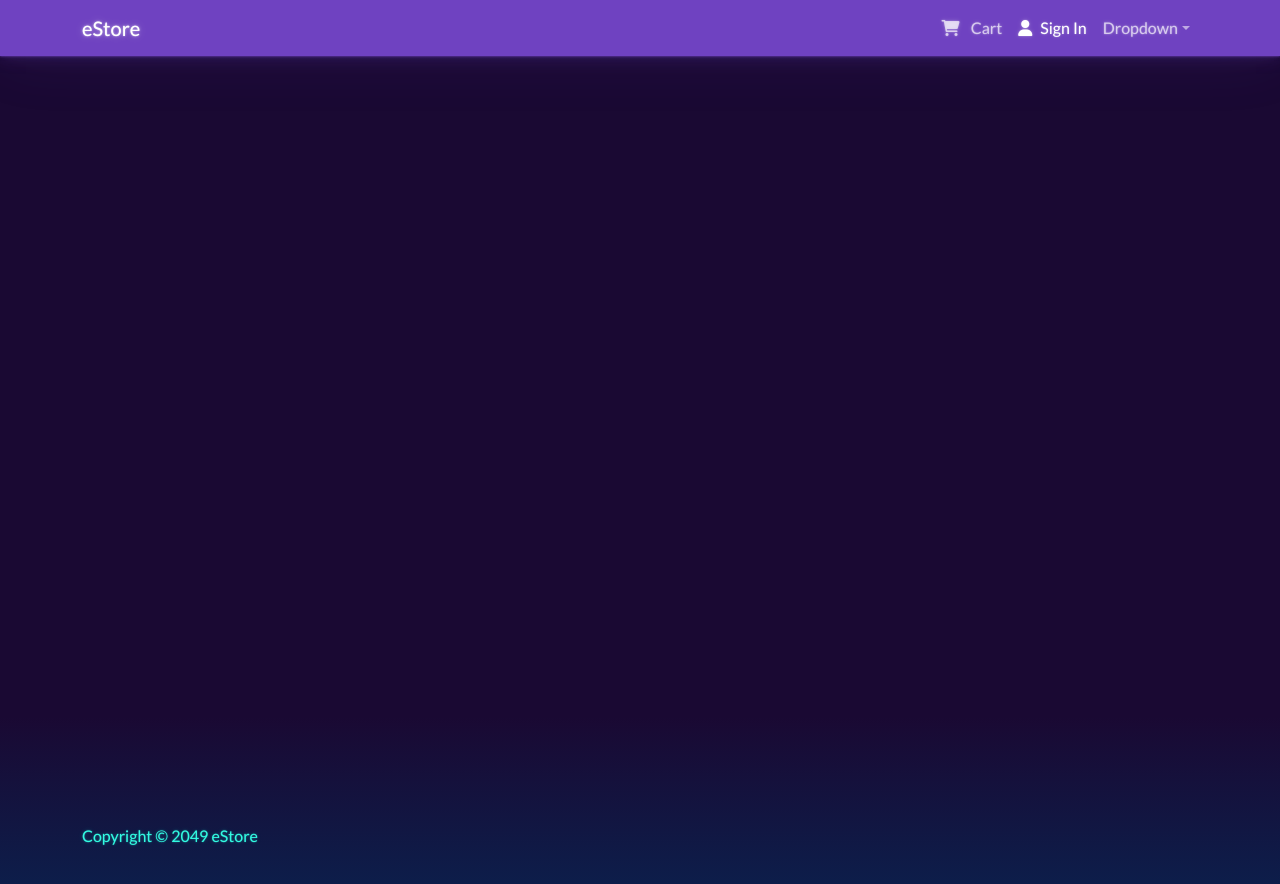
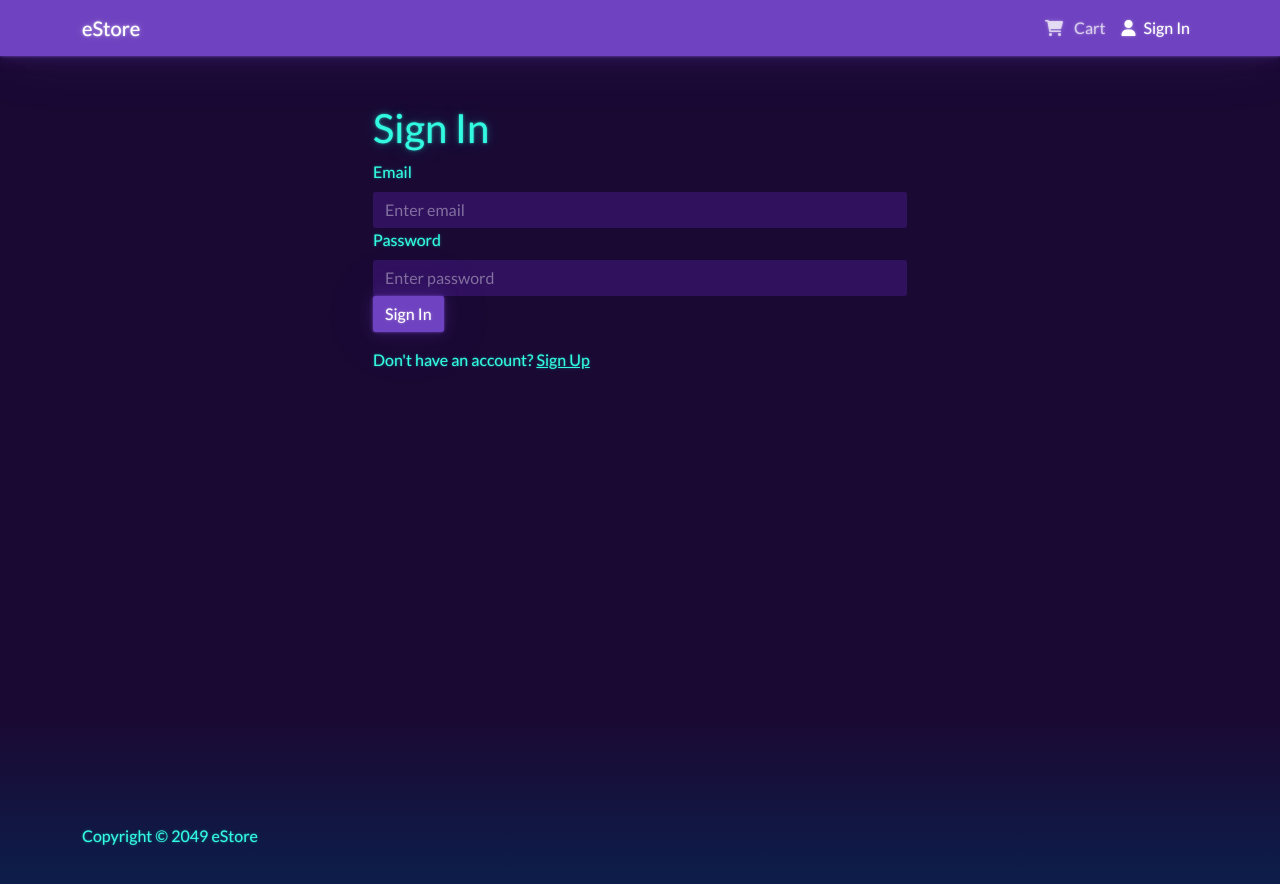
Before and after one commit to tiaan-jonker/eStore-App, a React (Create React App) app in the folder client/: page /login in a window 1280 px wide. Shown: the top 884 px of the page. Built offline with nearby package versions, Linux system fonts and the light colour scheme.

Commit message:
Login and logout UI

```diff
--- a/client/src/App.jsx
+++ b/client/src/App.jsx
@@ -6,6 +6,7 @@ import HomePage from './pages/HomePage'
 import ProductPage from './pages/ProductPage'
 import CartPage from './pages/CartPage'
 import Footer from './components/Footer'
+import LoginPage from './pages/LoginPage'
 
 const App = () => {
   return (
@@ -14,10 +15,11 @@ const App = () => {
       <main className='py-5'>
         <Container>
           <Routes>
-            <Route path='/' element={<HomePage />} exact />
+            <Route path='/login' element={<LoginPage />} />
             <Route path='/product/:id' element={<ProductPage />} />
             <Route path='/cart' element={<CartPage />} />
             <Route path='/cart/:id' element={<CartPage />} />
+            <Route path='/' element={<HomePage />} exact />
           </Routes>
         </Container>
       </main>
--- /dev/null
+++ b/client/src/actions/userActions.js
@@ -0,0 +1,47 @@
+import axios from 'axios'
+import {
+  USER_LOGIN_REQ,
+  USER_LOGIN_SUCCESS,
+  USER_LOGIN_FAIL,
+  USER_LOGOUT,
+} from '../constants/userConstants'
+
+export const login = (email, password) => async (dispatch) => {
+  try {
+    dispatch({
+      type: USER_LOGIN_REQ,
+    })
+
+    const config = {
+      headers: {
+        'Content-Type': 'application/json',
+      },
+    }
+
+    const { data } = await axios.post(
+      '/api/v1/users/login',
+      { email, password },
+      config
+    )
+
+    dispatch({
+      type: USER_LOGIN_SUCCESS,
+      payload: data,
+    })
+
+    localStorage.setItem('userInfo', JSON.stringify(data))
+  } catch (error) {
+    dispatch({
+      type: USER_LOGIN_FAIL,
+      payload:
+        error.response && error.response.data.message
+          ? error.response.data.message
+          : error.message,
+    })
+  }
+}
+
+export const logout = () => (dispatch) => {
+  localStorage.removeItem('userInfo')
+  dispatch({ type: USER_LOGOUT })
+}
--- /dev/null
+++ b/client/src/components/FormCont.jsx
@@ -0,0 +1,16 @@
+import React from 'react'
+import { Container, Row, Col } from 'react-bootstrap'
+
+const FormCont = ({ children }) => {
+  return (
+    <Container>
+      <Row className='justify-content-md-center'>
+        <Col xs={12} md={6}>
+          {children}
+        </Col>
+      </Row>
+    </Container>
+  )
+}
+
+export default FormCont
--- a/client/src/components/Header.jsx
+++ b/client/src/components/Header.jsx
@@ -1,8 +1,18 @@
 import React from 'react'
+import { useDispatch, useSelector } from 'react-redux'
 import { Container, Nav, Navbar, NavDropdown } from 'react-bootstrap'
 import { LinkContainer } from 'react-router-bootstrap'
+import { logout } from '../actions/userActions'
 
 const Header = () => {
+  const dispatch = useDispatch()
+  const userLogin = useSelector((state) => state.userLogin)
+  const { userInfo } = userLogin
+
+  const handleLogout = () => {
+    dispatch(logout())
+  }
+
   return (
     <header>
       <Navbar bg='primary' variant='dark' expand='lg' collapseOnSelect>
@@ -18,24 +28,22 @@ const Header = () => {
                   <i className='fas fa-shopping-cart me-2'></i> Cart
                 </Nav.Link>
               </LinkContainer>
-              <LinkContainer to='/login'>
-                <Nav.Link>
-                  <i className='fas fa-user me-2'></i>Sign In
-                </Nav.Link>
-              </LinkContainer>
-              <NavDropdown title='Dropdown' id='basic-nav-dropdown'>
-                <NavDropdown.Item href='#action/3.1'>Action</NavDropdown.Item>
-                <NavDropdown.Item href='#action/3.2'>
-                  Another action
-                </NavDropdown.Item>
-                <NavDropdown.Item href='#action/3.3'>
-                  Something
-                </NavDropdown.Item>
-                <NavDropdown.Divider />
-                <NavDropdown.Item href='#action/3.4'>
-                  Separated link
-                </NavDropdown.Item>
-              </NavDropdown>
+              {userInfo ? (
+                <NavDropdown title={userInfo.name} id='username'>
+                  <LinkContainer to='/profile'>
+                    <NavDropdown.Item>Profile</NavDropdown.Item>
+                  </LinkContainer>
+                  <NavDropdown.Item onClick={handleLogout}>
+                    Logout
+                  </NavDropdown.Item>
+                </NavDropdown>
+              ) : (
+                <LinkContainer to='/login'>
+                  <Nav.Link>
+                    <i className='fas fa-user me-2'></i>Sign In
+                  </Nav.Link>
+                </LinkContainer>
+              )}
             </Nav>
           </Navbar.Collapse>
         </Container>
--- /dev/null
+++ b/client/src/constants/userConstants.js
@@ -0,0 +1,4 @@
+export const USER_LOGIN_REQ = 'USER_LOGIN_REQ'
+export const USER_LOGIN_SUCCESS = 'USER_LOGIN_SUCCESS'
+export const USER_LOGIN_FAIL = 'USER_LOGIN_FAIL'
+export const USER_LOGOUT = 'USER_LOGOUT'
--- /dev/null
+++ b/client/src/pages/LoginPage.jsx
@@ -0,0 +1,75 @@
+import React, { useState, useEffect } from 'react'
+import { useNavigate, useLocation } from 'react-router-dom'
+import { Link } from 'react-router-dom'
+import { Form, Button, Row, Col } from 'react-bootstrap'
+import { useDispatch, useSelector } from 'react-redux'
+import Message from '../components/Message'
+import Loader from '../components/Loader'
+import FormCont from '../components/FormCont'
+import { login } from '../actions/userActions'
+
+const LoginPage = () => {
+  const [email, setEmail] = useState('')
+  const [password, setPassword] = useState('')
+
+  const dispatch = useDispatch()
+  const navigate = useNavigate()
+  const userLogin = useSelector((state) => state.userLogin)
+  const { loading, error, userInfo } = userLogin
+
+  const decodeURL = decodeURI(useLocation().search)
+  const redirect = decodeURL ? decodeURL.split('=')[1] : '/'
+
+  useEffect(() => {
+    if (userInfo) {
+      navigate(redirect)
+    }
+  }, [userInfo, redirect])
+
+  const handleSubmit = (evt) => {
+    evt.preventDefault()
+    dispatch(login(email, password))
+  }
+
+  if (loading) return <Loader />
+
+  return (
+    <FormCont>
+      <h1>Sign In</h1>
+      {error && <Message variant='danger'>{error}</Message>}
+      <Form onSubmit={handleSubmit}>
+        <Form.Group controlId='email'>
+          <Form.Label>Email</Form.Label>
+          <Form.Control
+            type='email'
+            placeholder='Enter email'
+            value={email}
+            onChange={(evt) => setEmail(evt.target.value)}
+          ></Form.Control>
+        </Form.Group>
+        <Form.Group controlId='password'>
+          <Form.Label>Password</Form.Label>
+          <Form.Control
+            type='password'
+            placeholder='Enter password'
+            value={password}
+            onChange={(evt) => setPassword(evt.target.value)}
+          ></Form.Control>
+        </Form.Group>
+        <Button variant='primary' type='submit'>
+          Sign In
+        </Button>
+      </Form>
+      <Row className='py-3'>
+        <Col>
+          Don't have an account?{' '}
+          <Link to={redirect ? `/redirect?redirect=${redirect}` : '/register'}>
+            Sign Up
+          </Link>
+        </Col>
+      </Row>
+    </FormCont>
+  )
+}
+
+export default LoginPage
--- a/client/src/reducers/index.js
+++ b/client/src/reducers/index.js
@@ -3,9 +3,11 @@ import { combineReducers } from 'redux'
 import productListReducer from './productListReducers'
 import productDetailReducer from './productDetailReducers'
 import cartReducer from './cartReducers'
+import userReducer from './userReducers'
 
 export default combineReducers({
   productList: productListReducer,
   productDetail: productDetailReducer,
   cart: cartReducer,
+  userLogin: userReducer,
 })
--- /dev/null
+++ b/client/src/reducers/userReducers.js
@@ -0,0 +1,25 @@
+import {
+  USER_LOGIN_REQ,
+  USER_LOGIN_SUCCESS,
+  USER_LOGIN_FAIL,
+  USER_LOGOUT,
+} from '../constants/userConstants'
+
+const initialState = { product: {} }
+
+function userReducer(state = initialState, action) {
+  switch (action.type) {
+    case USER_LOGIN_REQ:
+      return { loading: true }
+    case USER_LOGIN_SUCCESS:
+      return { loading: false, userInfo: action.payload }
+    case USER_LOGIN_FAIL:
+      return { loading: false, error: action.payload }
+    case USER_LOGOUT:
+      return {}
+    default:
+      return state
+  }
+}
+
+export default userReducer
--- a/client/src/store.js
+++ b/client/src/store.js
@@ -8,8 +8,13 @@ const cartItemsInLocalStorage = localStorage.getItem('cartItem')
   ? JSON.parse(localStorage.getItem('cartItems'))
   : []
 
+const userInfoInLocalStorage = localStorage.getItem('userInfo')
+  ? JSON.parse(localStorage.getItem('userInfo'))
+  : null
+
 const initialState = {
   cart: { cartItems: cartItemsInLocalStorage },
+  userLogin: { userInfo: userInfoInLocalStorage },
 }
 
 const store = createStore(
```
Also changed, not shown: 1 other file (tests, documents, lock files or other folders).
